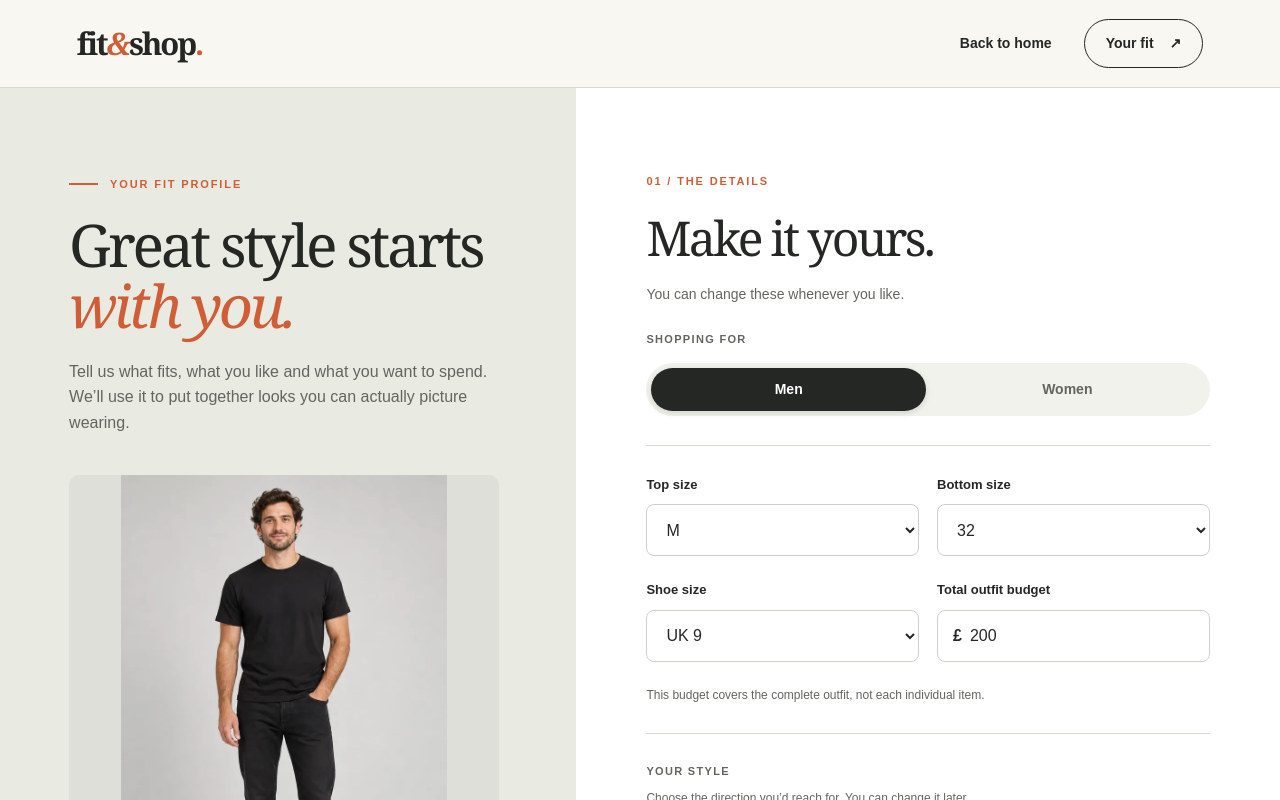
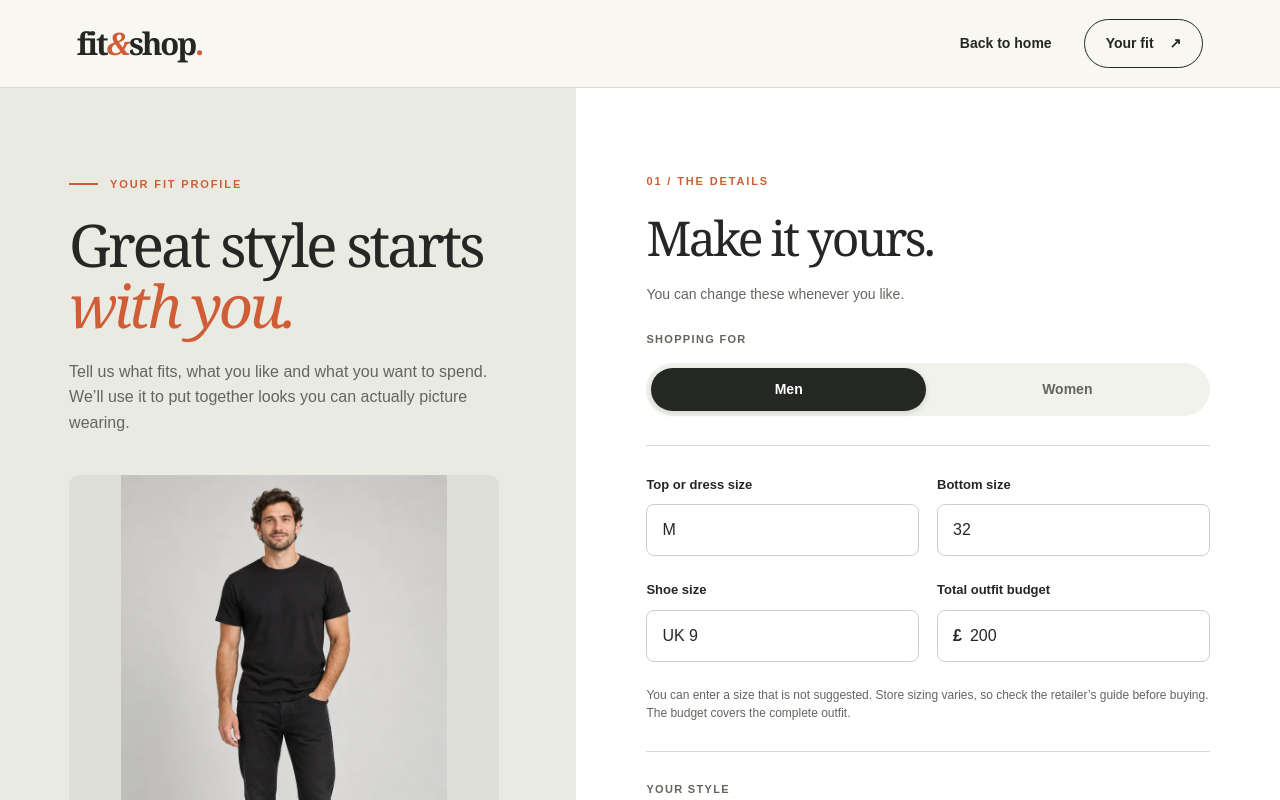
Before and after one commit to danielholkss01/fitshop-web, a Next.js app: page /profile in a window 1280 px wide. Shown: the top 800 px of the page. Built offline with nearby package versions, Linux system fonts and the light colour scheme.

Commit message:
Support broader supplier garments and sizing in outfits

```diff
--- a/scripts/import-partner-feed.mjs
+++ b/scripts/import-partner-feed.mjs
@@ -11,9 +11,9 @@ if (!inputPath || inputPath.startsWith('--')) {
 
 const outputPath = resolve('src/lib/partner-products.json');
 const required = ['merchant', 'sku', 'audience', 'category', 'name', 'price_gbp', 'color_family', 'size', 'style_tags', 'occasion_tags', 'product_url', 'image_url', 'in_stock'];
-const categories = new Set(['top', 'bottom', 'shoe', 'accessory']);
+const categories = new Set(['top', 'bottom', 'one-piece', 'outerwear', 'shoe', 'accessory']);
 const colours = new Set(['black', 'white', 'grey', 'navy', 'tan', 'brown', 'blue', 'orange', 'red', 'green', 'yellow', 'purple']);
-const audiences = new Set(['men', 'women']);
+const audiences = new Set(['men', 'women', 'unisex']);
 const styles = new Set(['relaxed', 'polished', 'street']);
 const occasions = new Set(['everyday', 'work', 'going-out']);
 
@@ -36,6 +36,18 @@ function requireText(value, field, line) {
   return value.trim();
 }
 
+function optionalText(value, field, line) {
+  if (!value?.trim()) return undefined;
+  if (value.trim().length > 160) throw new Error('Row ' + line + ': ' + field + ' is too long');
+  return value.trim();
+}
+
+function descriptiveTags(value, line) {
+  const tags = [...new Set((value || '').split('|').map(tag => tag.trim()).filter(Boolean))];
+  if (tags.some(tag => tag.length > 50)) throw new Error('Row ' + line + ': style_details entry is too long');
+  return tags;
+}
+
 const csv = readFileSync(resolve(inputPath), 'utf8');
 const rows = parse(csv, { columns: true, skip_empty_lines: true, trim: true, bom: true });
 if (!rows.length) throw new Error('Feed has no product rows');
@@ -52,13 +64,17 @@ for (const [index, row] of rows.entries()) {
   }
   const sku = requireText(row.sku, 'sku', line);
   const name = requireText(row.name, 'name', line);
+  const garment_type = optionalText(row.garment_type, 'garment_type', line);
+  const brand = optionalText(row.brand, 'brand', line);
+  const material = optionalText(row.material, 'material', line);
+  const style_details = descriptiveTags(row.style_details, line);
   const audience = requireText(row.audience, 'audience', line).toLowerCase();
   const category = requireText(row.category, 'category', line).toLowerCase();
   const color_family = requireText(row.color_family, 'color_family', line).toLowerCase();
   const size = requireText(row.size, 'size', line);
   const style_tags = parseTags(row.style_tags, 'style_tags', styles, line);
   const occasion_tags = parseTags(row.occasion_tags, 'occasion_tags', occasions, line);
-  if (!audiences.has(audience)) throw new Error('Row ' + line + ': audience must be men or women');
+  if (!audiences.has(audience)) throw new Error('Row ' + line + ': audience must be men, women or unisex');
   if (!categories.has(category)) throw new Error('Row ' + line + ': invalid category');
   if (!colours.has(color_family)) throw new Error('Row ' + line + ': invalid color_family');
   if (!/^\d+(?:\.\d{1,2})?$/.test(row.price_gbp)) throw new Error('Row ' + line + ': invalid GBP price');
@@ -72,16 +88,16 @@ for (const [index, row] of rows.entries()) {
   const id = merchant + ':' + sku;
   const existing = imported.get(id);
   if (existing) {
-    for (const key of ['name', 'audience', 'category', 'color_family', 'price_pennies', 'product_url', 'image_url', 'style_tags', 'occasion_tags']) {
-      if (JSON.stringify(existing[key]) !== JSON.stringify(({ name, audience, category, color_family, price_pennies, product_url, image_url, style_tags, occasion_tags })[key])) {
+    for (const key of ['name', 'audience', 'category', 'garment_type', 'brand', 'material', 'style_details', 'color_family', 'price_pennies', 'product_url', 'image_url', 'style_tags', 'occasion_tags']) {
+      if (JSON.stringify(existing[key]) !== JSON.stringify(({ name, audience, category, garment_type, brand, material, style_details, color_family, price_pennies, product_url, image_url, style_tags, occasion_tags })[key])) {
         throw new Error('Row ' + line + ': SKU has inconsistent product details');
       }
     }
     if (!existing.sizes.includes(size)) existing.sizes.push(size);
   } else {
     imported.set(id, {
-      id, retailer: merchant, audience, category, name, price_pennies,
-      color_family, sizes: [size], style_tags, occasion_tags, product_url, image_url,
+      id, retailer: merchant, audience, category, name, garment_type, brand, material, style_details,
+      price_pennies, color_family, sizes: [size], style_tags, occasion_tags, product_url, image_url,
       updated_at: new Date().toISOString(),
     });
   }
--- a/src/app/globals.css
+++ b/src/app/globals.css
@@ -90,6 +90,7 @@ h1 em, h2 em { color: var(--accent); font-weight: 400; }
 .outfit-item-details { display: flex; flex-direction: column; gap: 5px; min-width: 0; }
 .outfit-item-category { color: var(--accent); font-size: 10px; font-weight: 800; letter-spacing: .12em; text-transform: uppercase; }
 .outfit-item-details strong { font-size: 13px; line-height: 1.3; }
+.outfit-item-meta { font-size: 11px; color: var(--muted); line-height: 1.3; }
 .outfit-item-details a { color: #a64527; text-decoration: underline; text-underline-offset: 3px; font-size: 12px; font-weight: 700; }
 .outfit-item-price { font-size: 14px; white-space: nowrap; align-self: center; }
 .outfit-total { display: flex; align-items: center; justify-content: space-between; gap: 15px; margin-top: auto; padding-top: 20px; font-size: 14px; font-weight: 800; }
@@ -129,7 +130,7 @@ h1 em, h2 em { color: var(--accent); font-weight: 400; }
 .form-divider { height: 1px; background: var(--line); margin: 29px 0; }
 .form-row { display: grid; grid-template-columns: 1fr 1fr; gap: 18px; }
 .form-row .form-group { margin-top: 0; margin-bottom: 24px; }
-.form-group select, .currency-input { width: 100%; height: 52px; border: 1px solid #cdd0c7; border-radius: 8px; background: #fff; color: var(--ink); padding: 0 15px; }
+.form-group select, .form-group > input, .currency-input { width: 100%; height: 52px; border: 1px solid #cdd0c7; border-radius: 8px; background: #fff; color: var(--ink); padding: 0 15px; }
 .currency-input { display: flex; align-items: center; gap: 8px; }
 .currency-input > span { font-weight: 800; }
 .currency-input input { width: 100%; border: 0; outline: 0; background: transparent; color: var(--ink); }
--- a/src/app/page.tsx
+++ b/src/app/page.tsx
@@ -194,8 +194,9 @@ export default function Home() {
                             )}
                           </div>
                           <div className="outfit-item-details">
-                            <span className="outfit-item-category">{item.category}</span>
+                            <span className="outfit-item-category">{item.garment_type || (item.category === 'one-piece' ? 'Dress or one-piece' : item.category)}</span>
                             <strong>{item.name}</strong>
+                            {!result.demo && (item.brand || item.material || item.style_details?.length) && <span className="outfit-item-meta">{[item.brand, item.material, item.style_details?.join(', ')].filter(Boolean).join(' · ')}</span>}
                             {!result.demo && item.product_url && (
                               <a href={item.product_url} target="_blank" rel="sponsored noopener noreferrer">
                                 View at {item.retailer} <span aria-hidden="true">↗</span>
@@ -227,7 +228,7 @@ export default function Home() {
           <div><span className="eyebrow">A SIMPLER WAY TO SHOP</span><h2>Less scrolling.<br /><em>More wearing.</em></h2></div>
           <div className="how-steps">
             <div><span>01</span><h3>Set your fit and taste</h3><p>Choose sizes, budget, style, occasion and colours to skip.</p></div>
-            <div><span>02</span><h3>See complete looks</h3><p>Explore combinations of tops, bottoms and shoes that go together.</p></div>
+            <div><span>02</span><h3>See complete looks</h3><p>Explore dresses, separates, layers and shoes that go together as the catalogue grows.</p></div>
             <div><span>03</span><h3>Shop with confidence</h3><p>When partner products are available, open each item at its store to purchase.</p></div>
           </div>
         </section>
--- a/src/app/profile/page.tsx
+++ b/src/app/profile/page.tsx
@@ -62,14 +62,14 @@ export default function ProfilePage() {
           </fieldset>
           <div className="form-divider" />
           <div className="form-row">
-            <label className="form-group"><span>Top size</span><select value={profile.topSize} onChange={e => setProfile({ ...profile, topSize: e.target.value })}>{options.tops.map(size => <option key={size}>{size}</option>)}</select></label>
-            <label className="form-group"><span>Bottom size</span><select value={profile.bottomSize} onChange={e => setProfile({ ...profile, bottomSize: e.target.value })}>{options.bottoms.map(size => <option key={size}>{size}</option>)}</select></label>
+            <label className="form-group"><span>Top or dress size</span><input list="top-size-options" maxLength={32} value={profile.topSize} onChange={e => setProfile({ ...profile, topSize: e.target.value })} required /><datalist id="top-size-options">{options.tops.map(size => <option key={size} value={size} />)}</datalist></label>
+            <label className="form-group"><span>Bottom size</span><input list="bottom-size-options" maxLength={32} value={profile.bottomSize} onChange={e => setProfile({ ...profile, bottomSize: e.target.value })} required /><datalist id="bottom-size-options">{options.bottoms.map(size => <option key={size} value={size} />)}</datalist></label>
           </div>
           <div className="form-row">
-            <label className="form-group"><span>Shoe size</span><select value={profile.shoeSize} onChange={e => setProfile({ ...profile, shoeSize: e.target.value })}>{options.shoes.map(size => <option key={size}>{size}</option>)}</select></label>
+            <label className="form-group"><span>Shoe size</span><input list="shoe-size-options" maxLength={32} value={profile.shoeSize} onChange={e => setProfile({ ...profile, shoeSize: e.target.value })} required /><datalist id="shoe-size-options">{options.shoes.map(size => <option key={size} value={size} />)}</datalist></label>
             <label className="form-group"><span>Total outfit budget</span><span className="currency-input"><span>£</span><input type="number" min="1" max="10000" step="1" value={profile.budget} onChange={e => setProfile({ ...profile, budget: Number(e.target.value) })} required /></span></label>
           </div>
-          <p className="form-hint">This budget covers the complete outfit, not each individual item.</p>
+          <p className="form-hint">You can enter a size that is not suggested. Store sizing varies, so check the retailer’s guide before buying. The budget covers the complete outfit.</p>
           <div className="form-divider" />
           <fieldset className="preference-group">
             <legend className="field-label">YOUR STYLE</legend>
--- a/src/lib/outfits.ts
+++ b/src/lib/outfits.ts
@@ -2,14 +2,19 @@ import catalog from './catalog.json';
 import partnerCatalog from './partner-products.json';
 import type { Audience, Color, Occasion, Profile, Style } from './profile';
 
-export type Category = 'top' | 'bottom' | 'shoe' | 'accessory';
+// Garment type is free text (polo, gown, jeans, etc.); category describes how it is worn.
+export type Category = 'top' | 'bottom' | 'one-piece' | 'outerwear' | 'shoe' | 'accessory';
 type SpecificStyle = Exclude<Style, 'any'>;
 type SpecificOccasion = Exclude<Occasion, 'any'>;
 export type Product = {
   id: string;
-  audience: Audience;
+  audience: Audience | 'unisex';
   category: Category;
   name: string;
+  garment_type?: string;
+  brand?: string;
+  material?: string;
+  style_details?: string[];
   price_pennies: number;
   color_family: Color;
   sizes: string[];
@@ -50,16 +55,17 @@ function worksWith(a: string, b: string) {
 function paletteScore(items: Product[], profile: Profile) {
   const colors = items.map(item => item.color_family);
   const distinct = new Set(colors);
+  const shoe = items.find(item => item.category === 'shoe');
   return (distinct.size === 1 ? 5 : distinct.size === 2 ? 4 : 1)
-    + (colors[2] === colors[0] || colors[2] === colors[1] ? 2 : 0)
+    + (shoe && items.some(item => item !== shoe && item.color_family === shoe.color_family) ? 2 : 0)
     + (profile.preferredColor === 'any' ? 0 : colors.filter(color => color === profile.preferredColor).length * 3);
 }
 
-// Generate every complete, tagged, size-appropriate look. The API pages the ranked list;
-// there is no fixed number of looks, only the combinations in the current catalogue.
+// Complete looks can use separate tops and bottoms or a dress/jumpsuit. Layers are
+// optional and only appear when their size, palette, style and budget fit the base.
 export function generateOutfits(profile: Profile, products: Product[] = sampleProducts): Outfit[] {
   const budgetPennies = Math.round(profile.budget * 100);
-  const selection = products.filter(product => product.audience === profile.audience
+  const selection = products.filter(product => (product.audience === profile.audience || product.audience === 'unisex')
     && !profile.avoidedColors.includes(product.color_family)
     && product.style_tags?.length && product.occasion_tags?.length);
   const eligible = (category: Category, size: string) => selection.filter(product => product.category === category && product.sizes.includes(size)
@@ -67,39 +73,49 @@ export function generateOutfits(profile: Profile, products: Product[] = samplePr
     && (profile.occasion === 'any' || product.occasion_tags.includes(profile.occasion)));
   const tops = eligible('top', profile.topSize);
   const bottoms = eligible('bottom', profile.bottomSize);
+  const onePieces = eligible('one-piece', profile.topSize);
+  const outerwear = eligible('outerwear', profile.topSize);
   const shoes = eligible('shoe', profile.shoeSize);
   const accessories = selection.filter(product => product.category === 'accessory');
   const candidates: { outfit: Outfit; score: number }[] = [];
 
-  for (const top of tops) {
-    for (const bottom of bottoms) {
-      if (!worksWith(top.color_family, bottom.color_family)) continue;
-      for (const shoe of shoes) {
-        const base = [top, bottom, shoe];
-        if (!worksWith(top.color_family, shoe.color_family) || !worksWith(bottom.color_family, shoe.color_family)) continue;
-        const style = profile.style === 'any' ? styleOrder.find(tag => base.every(item => item.style_tags.includes(tag))) : profile.style;
-        const occasion = profile.occasion === 'any' ? occasionOrder.find(tag => base.every(item => item.occasion_tags.includes(tag))) : profile.occasion;
-        if (!style || !occasion || !base.every(item => item.style_tags.includes(style) && item.occasion_tags.includes(occasion))) continue;
-        const basePrice = base.reduce((sum, item) => sum + item.price_pennies, 0);
+  const compatible = (items: Product[]) => items.every((item, index) =>
+    items.slice(index + 1).every(other => worksWith(item.color_family, other.color_family)));
+
+  function addLooks(base: Product[]) {
+    if (!compatible(base)) return;
+    for (const layer of [undefined, ...outerwear.filter(item => compatible([...base, item]))]) {
+      const core = layer ? [...base, layer] : base;
+      const style = profile.style === 'any' ? styleOrder.find(tag => core.every(item => item.style_tags.includes(tag))) : profile.style;
+      const occasion = profile.occasion === 'any' ? occasionOrder.find(tag => core.every(item => item.occasion_tags.includes(tag))) : profile.occasion;
+      if (!style || !occasion || !core.every(item => item.style_tags.includes(style) && item.occasion_tags.includes(occasion))) continue;
+      const basePrice = core.reduce((sum, item) => sum + item.price_pennies, 0);
       if (basePrice > budgetPennies) continue;
-
       const accessory = accessories.filter(item => item.style_tags.includes(style) && item.occasion_tags.includes(occasion)
-          && base.every(piece => worksWith(item.color_family, piece.color_family))
+        && core.every(piece => worksWith(item.color_family, piece.color_family))
         && basePrice + item.price_pennies <= budgetPennies)
         .sort((a, b) => (Number(b.color_family === profile.preferredColor) - Number(a.color_family === profile.preferredColor))
           || a.price_pennies - b.price_pennies || a.id.localeCompare(b.id))[0];
-        const items = accessory ? [...base, accessory] : base;
-        const colors = [...new Set(base.map(item => item.color_family))];
+      const items = accessory ? [...core, accessory] : core;
+      const colors = [...new Set(core.map(item => item.color_family))];
       candidates.push({
         outfit: {
-            id: base.map(item => item.id).join(':'),
+          id: core.map(item => item.id).join(':'),
           items,
           total_price: items.reduce((sum, item) => sum + item.price_pennies, 0),
           style,
           reason: `${style[0].toUpperCase() + style.slice(1)} pieces for ${occasionDescription[occasion]}, in ${colors.join(', ')}.`,
         },
-          score: paletteScore(base, profile),
+        score: paletteScore(core, profile),
       });
+    }
+  }
+
+  for (const shoe of shoes) {
+    for (const onePiece of onePieces) addLooks([onePiece, shoe]);
+    for (const top of tops) {
+      for (const bottom of bottoms) {
+        addLooks([top, bottom, shoe]);
       }
     }
   }
--- a/src/lib/profile.ts
+++ b/src/lib/profile.ts
@@ -31,14 +31,14 @@ export type Profile = {
 
 export const sizes: Record<Audience, { tops: string[]; bottoms: string[]; shoes: string[] }> = {
   men: {
-    tops: ['XS', 'S', 'M', 'L', 'XL'],
-    bottoms: ['30', '32', '34', '36'],
-    shoes: ['UK 8', 'UK 9', 'UK 10'],
+    tops: ['XS', 'S', 'M', 'L', 'XL', '2XL', '3XL'],
+    bottoms: ['28', '30', '32', '34', '36', '38', '40', '42', '44', '46'],
+    shoes: ['UK 6', 'UK 7', 'UK 8', 'UK 9', 'UK 10', 'UK 11', 'UK 12', 'UK 13'],
   },
   women: {
-    tops: ['8', '10', '12', '14', '16'],
-    bottoms: ['8', '10', '12', '14', '16'],
-    shoes: ['UK 4', 'UK 5', 'UK 6', 'UK 7', 'UK 8'],
+    tops: ['4', '6', '8', '10', '12', '14', '16', '18', '20', '22', '24', '26', '28', '30', '32'],
+    bottoms: ['4', '6', '8', '10', '12', '14', '16', '18', '20', '22', '24', '26', '28', '30', '32'],
+    shoes: ['UK 2', 'UK 3', 'UK 4', 'UK 5', 'UK 6', 'UK 7', 'UK 8', 'UK 9', 'UK 10'],
   },
 };
 
@@ -73,7 +73,9 @@ export function normalizeProfile(value: unknown): Profile {
   const input = value as Partial<Profile>;
   const audience: Audience = input.audience === 'women' ? 'women' : 'men';
   const defaults = profileFor(audience);
-  const options = sizes[audience];
+  // A suggested size list must not exclude a size offered by an authorised store.
+  const selectedSize = (value: unknown, fallback: string) =>
+    typeof value === 'string' && value.trim().length > 0 && value.trim().length <= 32 ? value.trim() : fallback;
   const budget = Number(input.budget);
   const style = styles.find(option => option.value === input.style)?.value ?? 'any';
   const occasion = occasions.find(option => option.value === input.occasion)?.value ?? 'any';
@@ -85,9 +87,9 @@ export function normalizeProfile(value: unknown): Profile {
     ? input.preferredColor as Color : 'any';
   return {
     audience,
-    topSize: options.tops.includes(input.topSize ?? '') ? input.topSize! : defaults.topSize,
-    bottomSize: options.bottoms.includes(input.bottomSize ?? '') ? input.bottomSize! : defaults.bottomSize,
-    shoeSize: options.shoes.includes(input.shoeSize ?? '') ? input.shoeSize! : defaults.shoeSize,
+    topSize: selectedSize(input.topSize, defaults.topSize),
+    bottomSize: selectedSize(input.bottomSize, defaults.bottomSize),
+    shoeSize: selectedSize(input.shoeSize, defaults.shoeSize),
     budget: Number.isFinite(budget) && budget > 0 ? budget : defaults.budget,
     style,
     occasion,
```
Also changed, not shown: 3 other files (tests, documents, lock files or other folders). Lines whose indentation alone changed are shown as unchanged.
